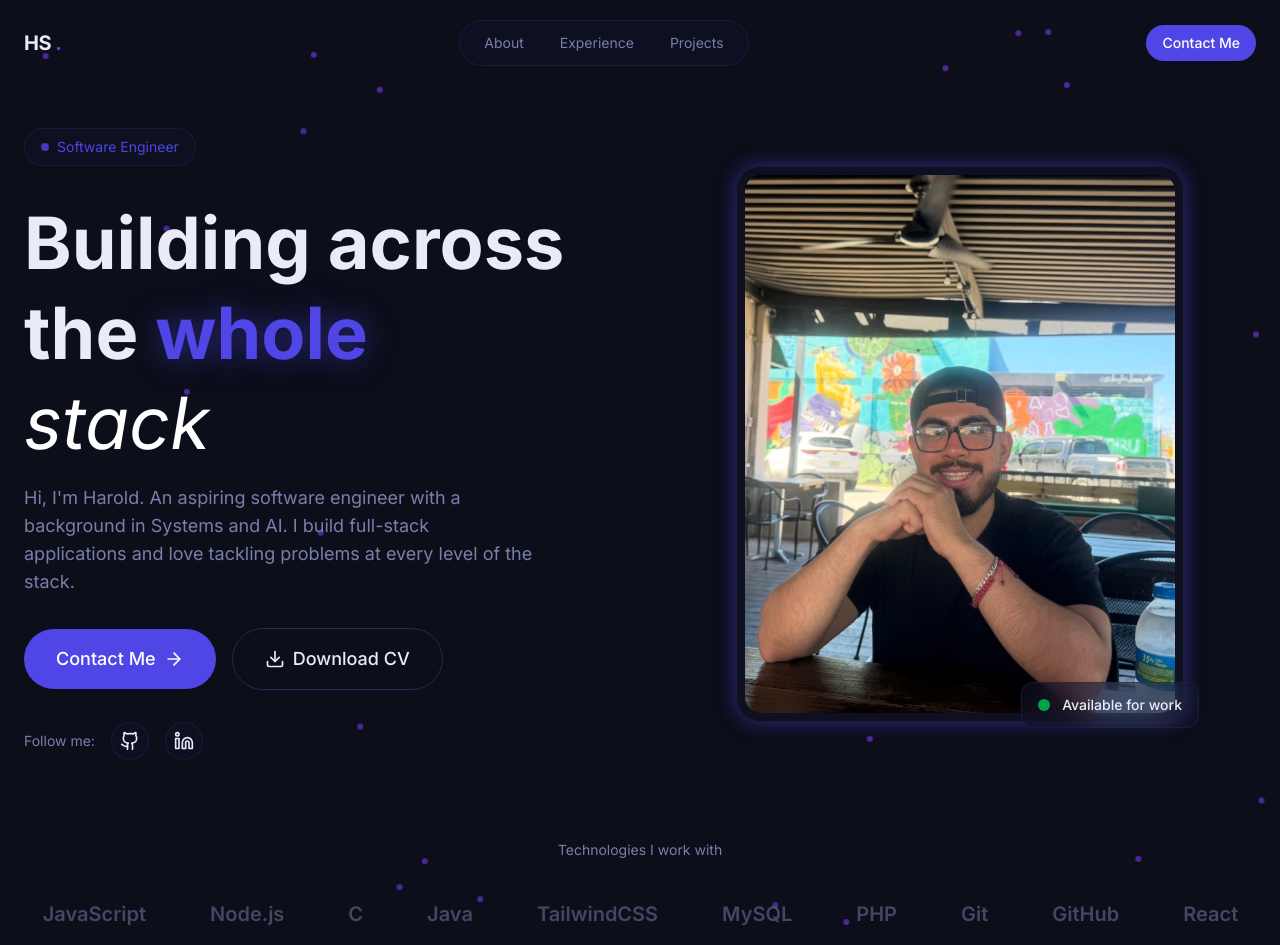
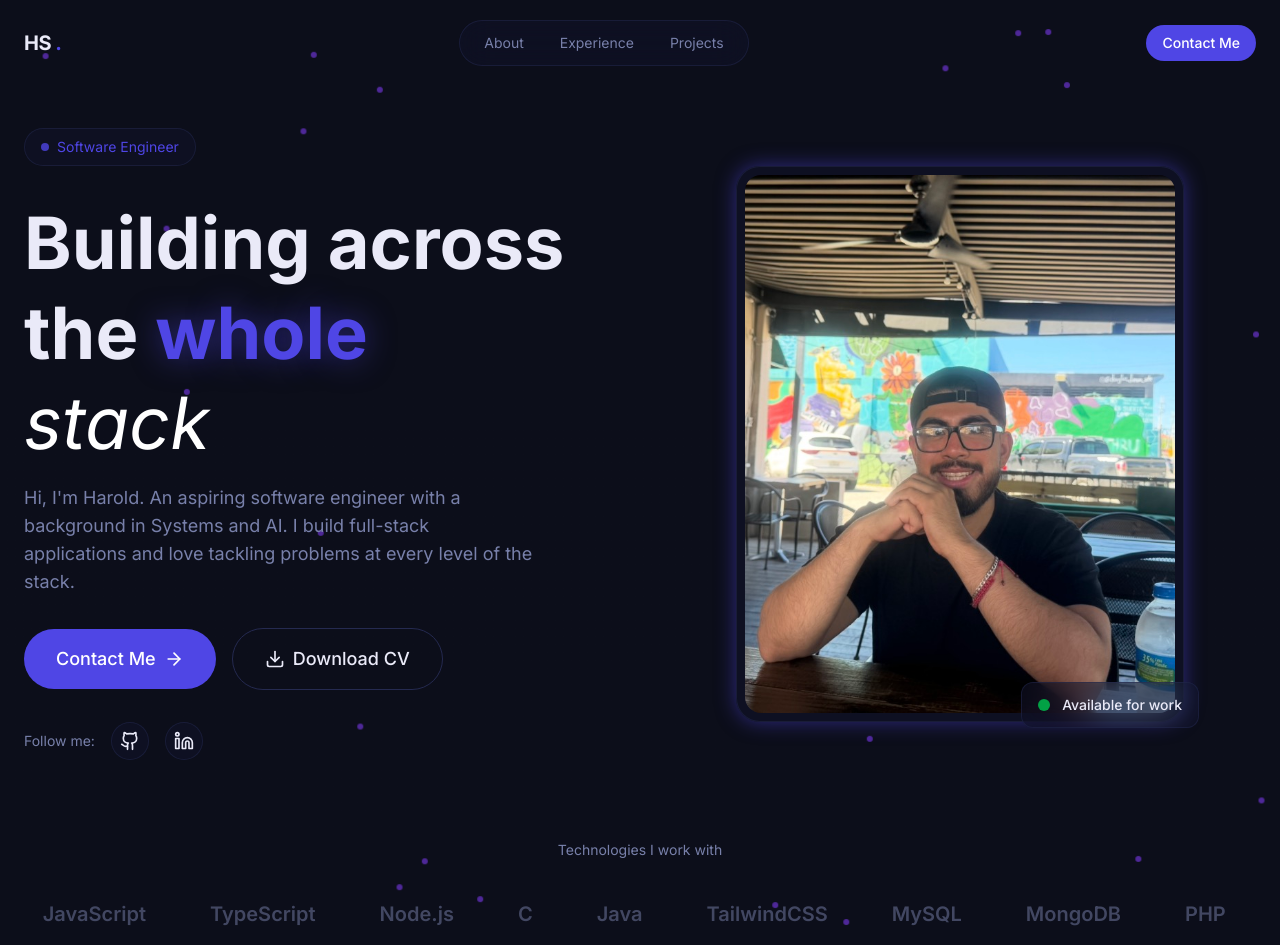
Before and after one commit to HaroldSaenz87/Portfolio, a React (Vite) app in the folder myPortfolio/: page / in a window 1280 px wide. Shown: the top 945 px of the page. Built offline with nearby package versions, Linux system fonts and the light colour scheme.

Commit message:
small changes.

```diff
--- a/myPortfolio/src/sections/Hero.jsx
+++ b/myPortfolio/src/sections/Hero.jsx
@@ -5,11 +5,13 @@ import { AnimatedButton } from "../components/AnimatedButton";
 const mySkills = [
     "React",
     "JavaScript",
+    "TypeScript",
     "Node.js",
     "C",
     "Java",
     "TailwindCSS",
     "MySQL",
+    "MongoDB",
     "PHP",
     "Git",
     "GitHub",
```
Also changed, not shown: myPortfolio/public/portfolioPic.jpg.
